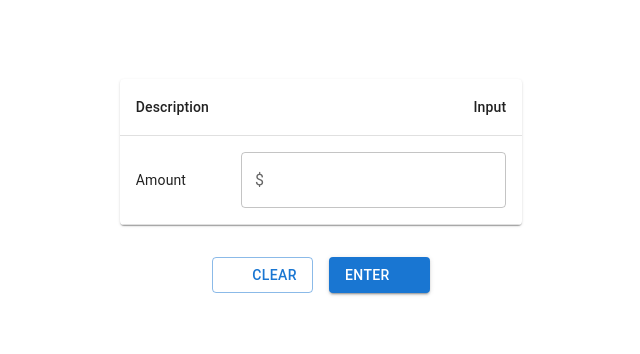
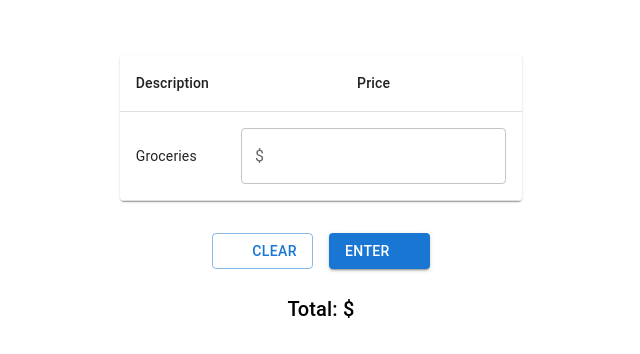
Before and after one commit to samuelparada6/financial-planner, a React (Vite) app: page / in a window 1280 px wide. Shown: the part 226-580 px from the top of the page, without its empty margins (319-959 px from the left). Built offline with nearby package versions, Linux system fonts and the light colour scheme; some icons are missing.

Commit message:
added parsing for the input and total displays now

```diff
--- a/src/App.jsx
+++ b/src/App.jsx
@@ -27,8 +27,13 @@ export default function App() {
   }
 
   function handleEnter() {
-    setTotal(userInput);
-    setUserInput("");
+    const num = Number(userInput);
+    if (!(Number.isNaN(num))) {
+      setTotal(num.toFixed(2));
+      setUserInput("");
+    } else {
+      setUserInput("");
+    }
   }
 
   function handleClear() {
@@ -43,13 +48,13 @@ export default function App() {
           <TableHead>
             <TableRow>
               <TableCell>Description</TableCell>
-              <TableCell align="right">Input</TableCell>
+              <TableCell align="center">Price</TableCell>
             </TableRow>
           </TableHead>
           <TableBody>
             <TableRow>
-              <TableCell>Amount</TableCell>
-              <TableCell align="right">
+              <TableCell>Groceries</TableCell>
+              <TableCell align="center">
                 <OutlinedInput
                   id="user-input"
                   startAdornment={<InputAdornment position="start">$</InputAdornment>}
@@ -69,11 +74,11 @@ export default function App() {
           Enter
         </Button>
       </Stack>
-      {total && (
-        <Typography variant="h6" align="center" sx={{ mt: 2 }}>
+      <Stack direction="column" alignItems="center">
+        <Typography variant="h6" align="center" sx={{ mt: 2, color: 'black' }}>
           Total: ${total}
         </Typography>
-      )}
+      </Stack>
     </>
   )
 }
```
